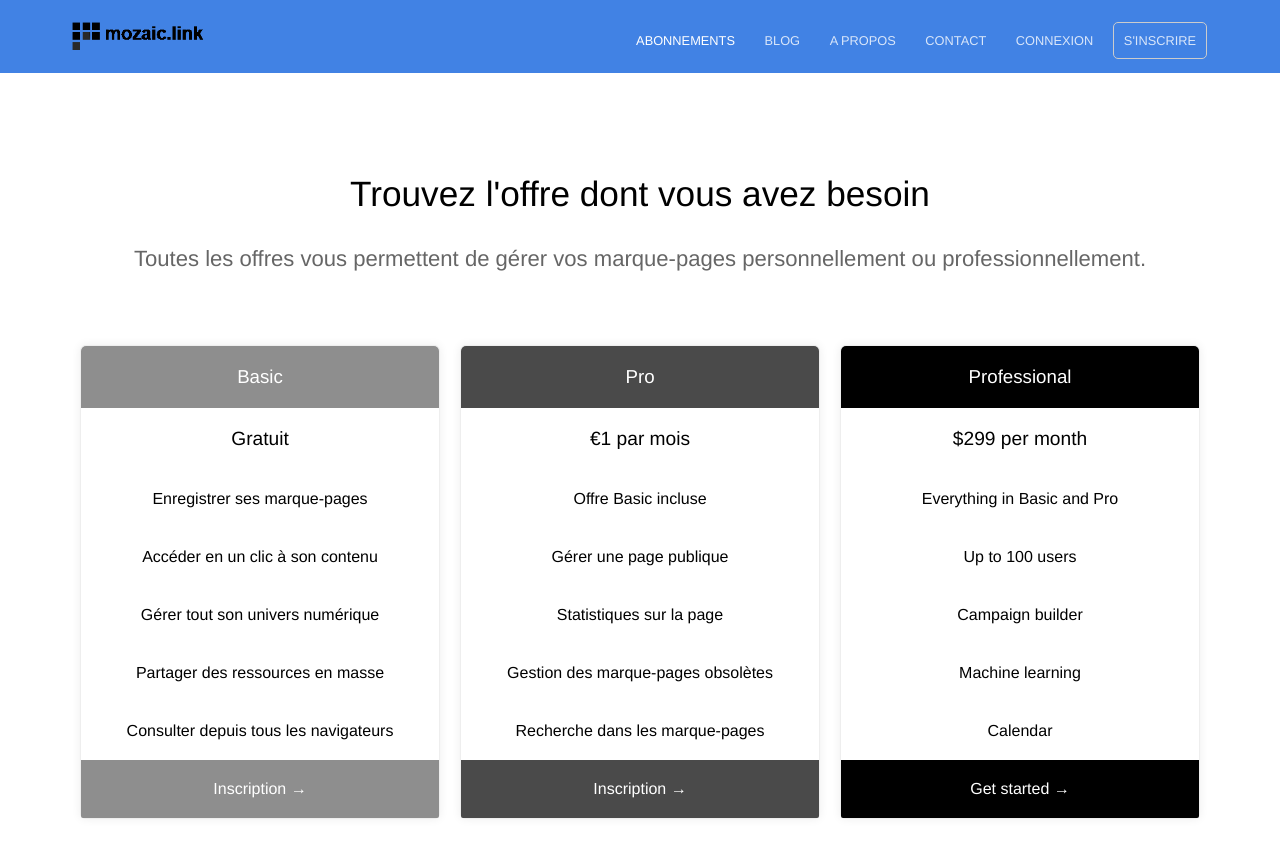
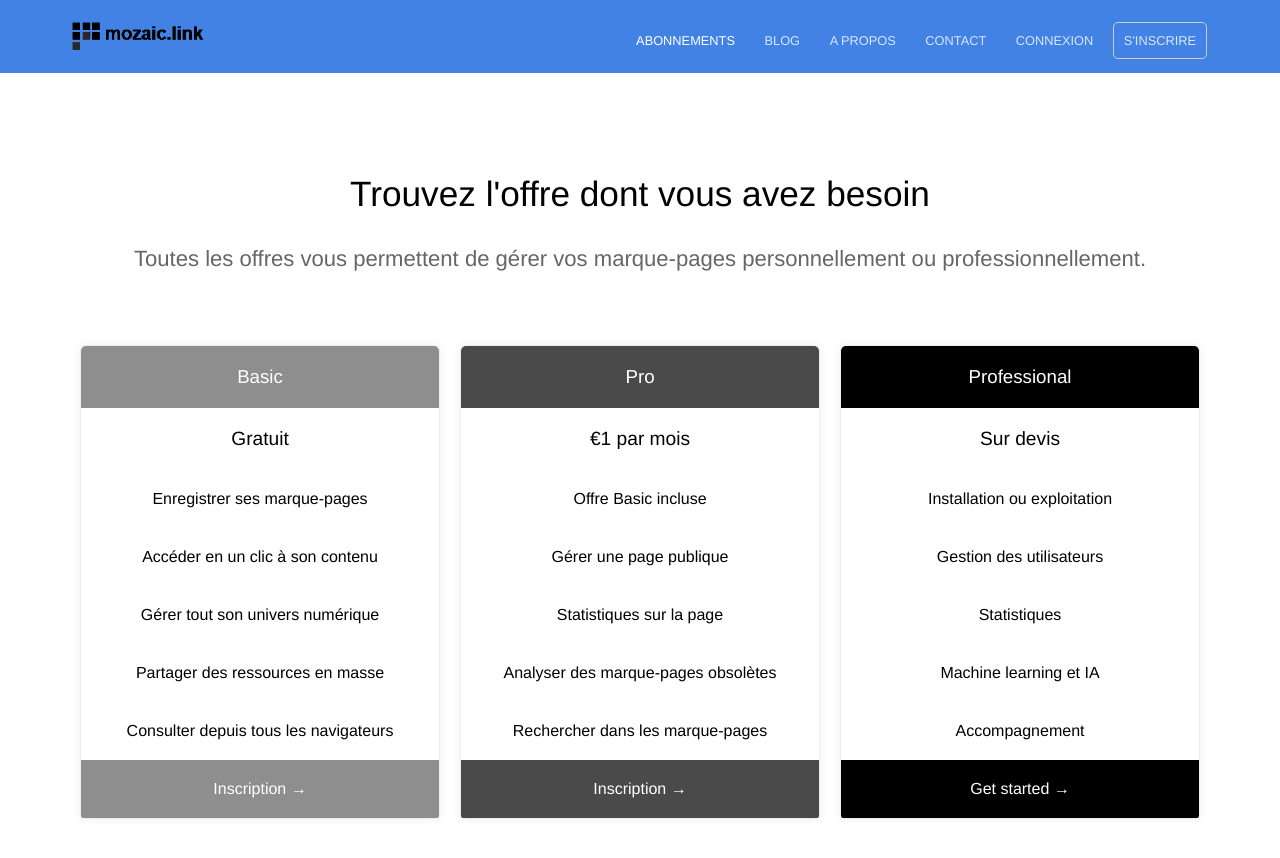
Before and after one commit to IamHenri/site-mozaic, a Jekyll site: the page built from pricing.html, in a window 1280 px wide and 900 px high. Shown: the top 858 px of the window. Built offline with Jekyll 4.4.1, drawn with Linux system fonts in a browser that asks for light colours.

Commit message:
Update pricing.html

```diff
--- a/pricing.html
+++ b/pricing.html
@@ -32,9 +32,9 @@ pricing_table:
         highlight: false
       - text: Statistiques sur la page
         highlight: false
-      - text: Gestion des marque-pages obsolètes
+      - text: Analyser des marque-pages obsolètes
         highlight: false
-      - text: Recherche dans les marque-pages
+      - text: Rechercher dans les marque-pages
         highlight: false
     call_to_action:
       link: https://mozaic.link/login
@@ -42,20 +42,20 @@ pricing_table:
   - name: Professional
     color: "#000000"
     features:
-      - text: $299 per month
+      - text: Sur devis
         highlight: true
-      - text: Everything in Basic and Pro
+      - text: Installation ou exploitation
         highlight: false
-      - text: Up to 100 users
+      - text: Gestion des utilisateurs
         highlight: false
-      - text: Campaign builder
+      - text: Statistiques
         highlight: false
-      - text: Machine learning
+      - text: Machine learning et IA
         highlight: false
-      - text: Calendar
+      - text: Accompagnement
         highlight: false
     call_to_action:
-      link: http://mysite.com?plan=professional
+      link: https://mozaic.link/contact
       text: Get started
 faq:
   - question: What types of payment do you accept?
```
